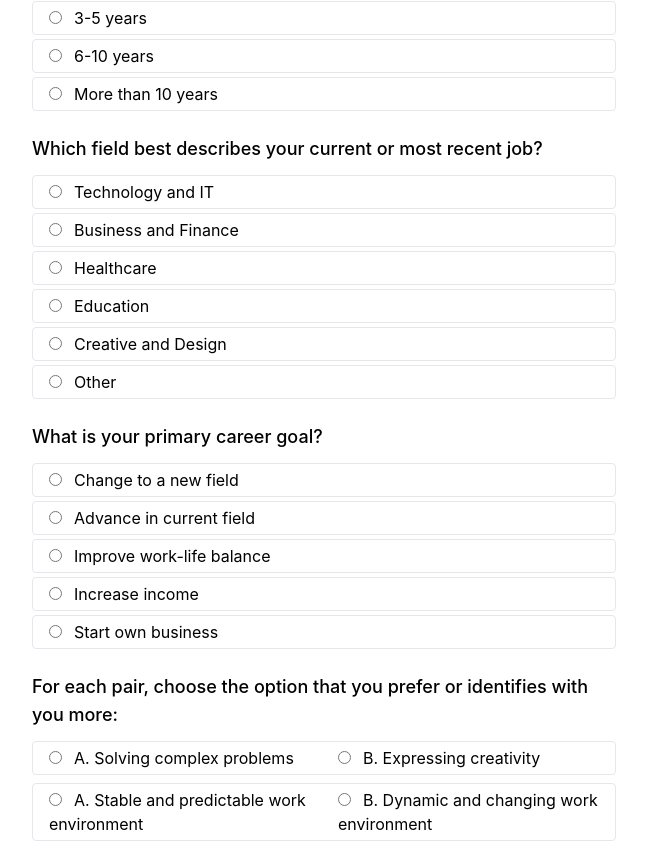
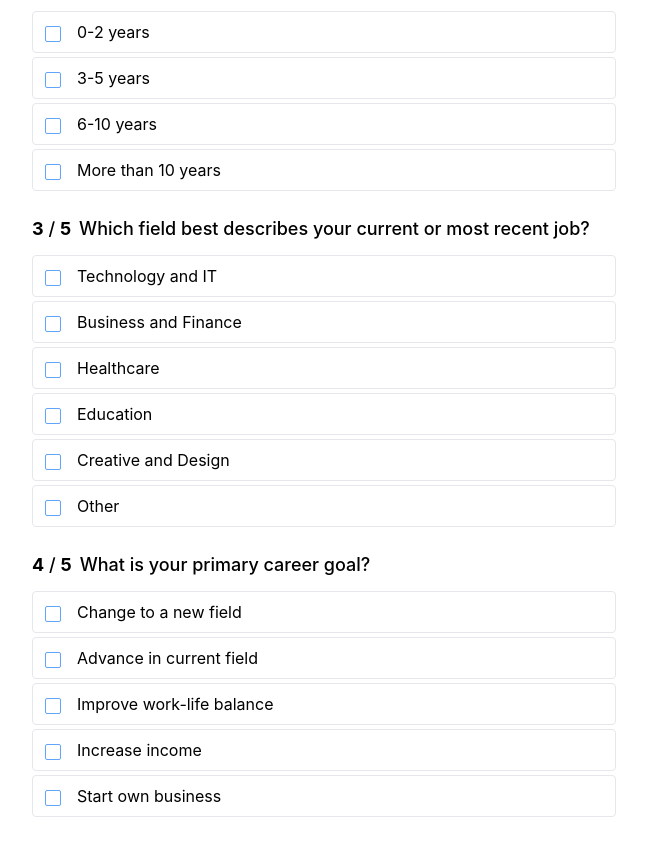
Before and after one commit to snotor-artem-horevyi/career-questionnaire-test-app, a React (Create React App) app: page / in a window 1280 px wide. Shown: the part 395-1240 px from the top of the page, without its empty margins (316-963 px from the left). Built offline with nearby package versions, Linux system fonts and the light colour scheme.

Commit message:
add more styles for form

```diff
--- a/src/App.jsx
+++ b/src/App.jsx
@@ -1,6 +1,6 @@
 import QuestionnairePage from "./pages/Questionnaire";
 // import HomePage from "./pages/Home";
-import { Route, Routes } from "react-router-dom";
+// import { Route, Routes } from "react-router-dom";
 
 function App() {
   return (
--- a/src/components/form/Input.jsx
+++ b/src/components/form/Input.jsx
@@ -1,15 +1,39 @@
+import { css } from "../../utils/helpers";
 export default function Input({ type, label, name, value, checked, onChange }) {
   return (
-    <label className="mx-3">
+    <div className="">
+      {/* <label className="inline-block w-full border rounded p-2 px-3 cursor-pointer hover:-ml-2 hover:shadow-lg"> */}
+      <label
+        className={css(
+          "relative flex items-center gap-2 w-full",
+          "border rounded p-2 px-3 cursor-pointer",
+          "hover:-ml-2 hover:shadow-lg transform duration-300",
+          checked && "bg-lime-500 text-white border-lime-400",
+        )}
+      >
         <input
           type={type}
           name={name}
           value={value}
-        className="mr-3"
+          className="mr-2 peer shrink-0 appearance-none w-4 h-4 border border-blue-400 rounded-sm mt-1 checked:border-0"
           checked={checked ?? false}
           onChange={onChange}
         />
-      {label}
+
+        <svg
+          className="absolute w-6 h-6 left-2 top-1/2 -translate-y-1/2 text-white hidden peer-checked:block"
+          xmlns="http://www.w3.org/2000/svg"
+          viewBox="0 0 24 24"
+          fill="none"
+          stroke="currentColor"
+          stroke-width="4"
+          stroke-linecap="round"
+          stroke-linejoin="round"
+        >
+          <polyline points="20 6 9 17 4 12"></polyline>
+        </svg>
+        <span class="">{label}</span>
       </label>
+    </div>
   );
 }
--- a/src/components/form/Select.jsx
+++ b/src/components/form/Select.jsx
@@ -5,7 +5,7 @@ export default function Select({ label, name, options, selected, onChange }) {
       <select
         name={name}
         selected={selected}
-        className="border-2 border-gray-300 rounded-md pl-3 pr-10 py-2 text-gray-700 focus:outline-none focus:ring-blue-500 focus:border-blue-500 w-full"
+        className="bg-transparent border-2 border-gray-300 rounded-md pl-3 pr-10 py-2 text-gray-700 focus:outline-none focus:ring-blue-500 focus:border-blue-500 w-full"
         onChange={(e) => onChange(e.target.value)}
       >
         {Object.keys(options).map((key, index) => (
--- a/src/components/questionnaire/ComparisonQuestion.jsx
+++ b/src/components/questionnaire/ComparisonQuestion.jsx
@@ -5,10 +5,16 @@ export default function ComparisonQuestion({
   answers,
   language,
   onAnswer,
+  position,
+  total,
 }) {
   return (
     <fieldset className="mb-5" key={question.id}>
       <legend className="block text-lg font-medium mb-2">
+        <span className="mr-2">
+          <b>{position}</b> / <b>{total}</b>
+        </span>
+
         {question[language].question}
       </legend>
 
@@ -16,7 +22,7 @@ export default function ComparisonQuestion({
         {question[language].pairs.map((pair, i) => (
           <div
             key={question.id + i}
-            className="col-span-2 grid grid-cols-2 gap-1 my-1 border rounded p-1"
+            className="col-span-2 grid grid-cols-2 gap-3 my-1 p-1 pb-2 border-b border-dashed"
           >
             <Input
               type="radio"
@@ -27,7 +33,7 @@ export default function ComparisonQuestion({
               onChange={(e) => {
                 onAnswer(`${question.id}.${pair.id}`, e.target.value);
               }}
-              />
+            />
             <Input
               type="radio"
               label={`B. ${pair.b}`}
--- a/src/components/questionnaire/QuestionnaireForm.jsx
+++ b/src/components/questionnaire/QuestionnaireForm.jsx
@@ -23,10 +23,10 @@ export default function QuestionnaireForm({
 
   return (
     <div className="p-2 w-full">
-      <h1 className="pb-4 text-2xl font-bold text-center uppercase">Career Questionnaire</h1>
+      <h1 className="my-2 pb-4 text-2xl font-bold text-center uppercase">Career Questionnaire</h1>
       <form>
         {questions.map(
-          (question) =>
+          (question, i) =>
             ({
               "single-choice": (
                 <SingleQuestion
@@ -34,14 +34,18 @@ export default function QuestionnaireForm({
                   language={language}
                   key={question.id}
                   answers={answers}
+                  position={i+1}
+                  total={questions.length}
                   onAnswer={onAnswer}
-                />
-              ),
+                  />
+                ),
               comparison: (
                 <ComparisonQuestion
-                  question={question}
+                question={question}
                   language={language}
                   key={question.id}
+                  position={i+1}
+                  total={questions.length}
                   answers={answers}
                   onAnswer={onAnswer}
                 />
--- a/src/components/questionnaire/QuestionnaireResults.jsx
+++ b/src/components/questionnaire/QuestionnaireResults.jsx
@@ -45,7 +45,7 @@ export default function QuestionnaireResults({
 
   return (
     <div className="p-2 w-full">
-      <h1 className="pb-4 text-2xl font-bold text-center uppercase">
+      <h1 className="my-2 pb-4 text-2xl font-bold text-center uppercase">
         Career Results
       </h1>
 
--- a/src/components/questionnaire/SingleQuestion.jsx
+++ b/src/components/questionnaire/SingleQuestion.jsx
@@ -1,18 +1,19 @@
 import Input from "../form/Input";
 
-export default function SingleQuestion({ question, answers, language, onAnswer }) {
+export default function SingleQuestion({ question, answers, language, onAnswer, position, total }) {
 
   return (
     <fieldset className="mb-5" key={question.id}>
       <legend className="block text-lg font-medium mb-2">
-        {question[language].question}
+        <span className="mr-2"><b>{position}</b> / <b>{total}</b></span>
+        <span>{question[language].question}</span>
       </legend>
 
       <div className="">
         {question[language].options.map((option, i) => (
           <div
             key={question.id + i}
-            className="my-1 border rounded p-1"
+            className="my-1"
           >
             <Input
               type="radio"
```
Lines whose indentation alone changed are shown as unchanged.
